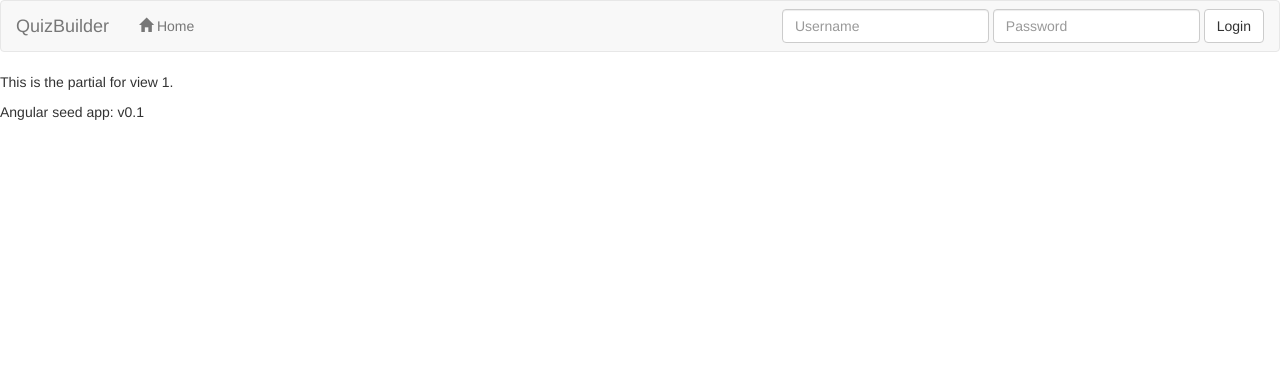
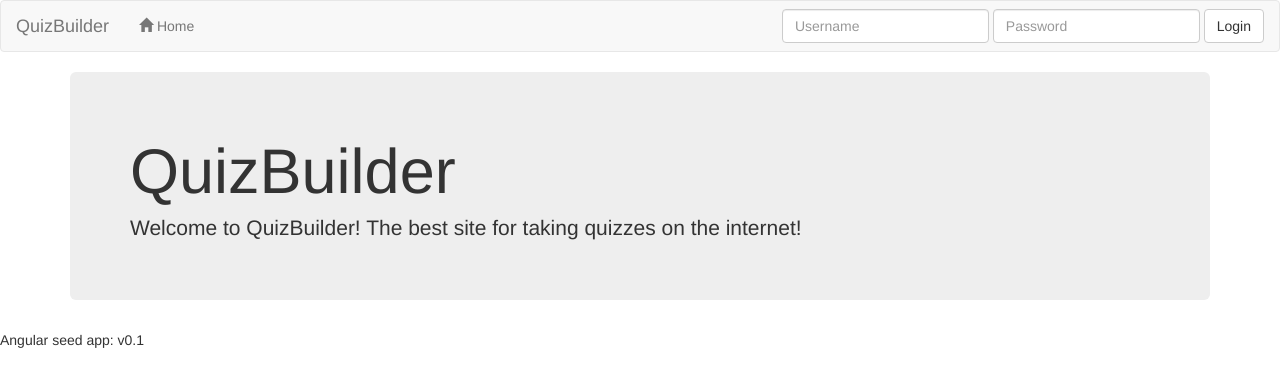
Before and after one commit to vanhouc/QuizBuilderNG, a website: page app/index.html at #/view1 in a window 1280 px wide. Drawn offline with nearby package versions, Linux system fonts and the light colour scheme.

Commit message:
Added jumbotron to partial1

```diff
--- a/app/partials/partial1.html
+++ b/app/partials/partial1.html
@@ -1 +1,6 @@
-<p>This is the partial for view 1.</p>
+<div class="container">
+    <div class="jumbotron">
+        <h1>QuizBuilder</h1>
+        <p>Welcome to QuizBuilder! The best site for taking quizzes on the internet!</p>
+    </div>
+</div>
```
